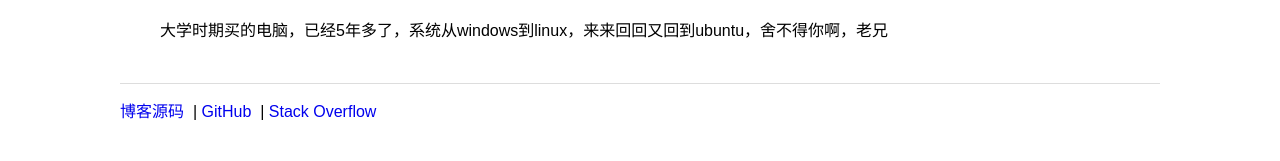
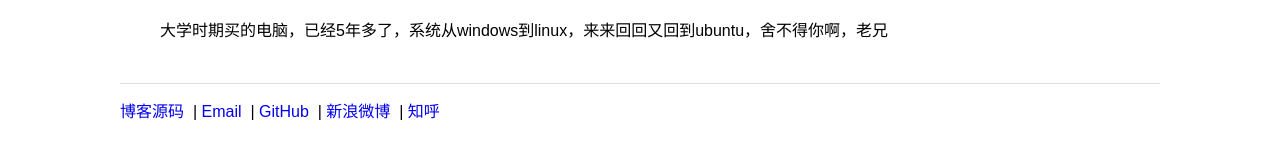
Before and after one commit to leongithub/blog, a Jekyll site: the page built from index.html, in a window 1280 px wide. Shown: the part 765-926 px from the top of the page. Built offline with Jekyll 4.4.1, drawn with Linux system fonts in a browser that asks for light colours.

Commit message:
update footer

```diff
--- a/_includes/footer.html
+++ b/_includes/footer.html
@@ -1,5 +1,7 @@
 <div class="footer">
   <a href="https://github.com/leongithub/blog">博客源码</a>
+  &nbsp;|&nbsp;<a href="mailto:yjg.2016@gmail.com">Email</a>
   &nbsp;|&nbsp;<a href="https://github.com/leongithub">GitHub</a>
-  &nbsp;|&nbsp;<a href="http://stackoverflow.com/users/2324053/leon">Stack Overflow</a>
+  &nbsp;|&nbsp;<a href="http://weibo.com/u/2108636420">新浪微博</a>
+  &nbsp;|&nbsp;<a href="http://www.zhihu.com/people/leon-56-98">知呼</a>
 </div>
```
